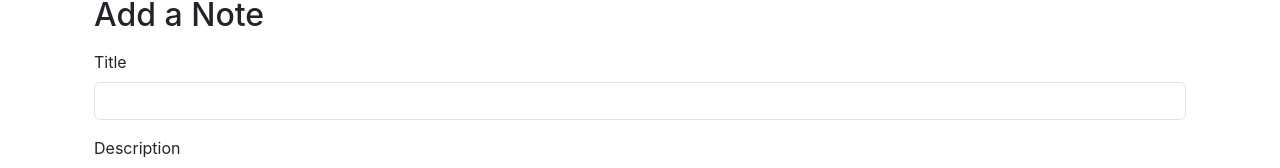
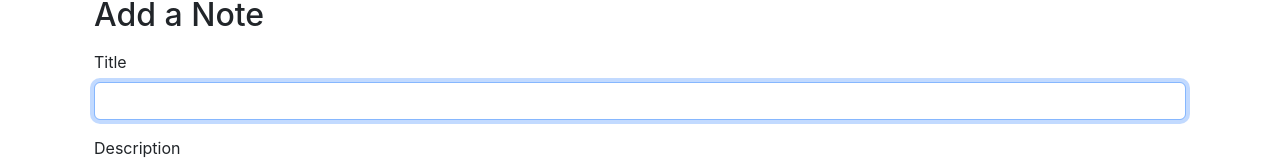
Before and after one commit to MohammadAhmad27/iNotebook-MERN, a React (Create React App) app: page / in a window 1280 px wide. Shown: the part 126-294 px from the top of the page. Built offline with nearby package versions, Linux system fonts and the light colour scheme; no server answers; sample sign-in values are in the browser's storage.

Commit message:
Added useRef hook to focus on title (input field)

```diff
--- a/src/components/AddNote.js
+++ b/src/components/AddNote.js
@@ -1,22 +1,27 @@
-import React, { useContext, useState } from 'react'
-import noteContext from "../context/notes/noteContext"
+import React, { useContext, useState, useRef, useEffect } from 'react';
+import noteContext from "../context/notes/noteContext";
 
 const AddNote = ({ showAlert }) => {
     const context = useContext(noteContext);
     const { addNote } = context;
-
+    const inputRef = useRef(null);
     const [note, setNote] = useState({ title: "", description: "" });
 
     const handleSubmit = (event) => {
         event.preventDefault();
         addNote(note.title, note.description);
         setNote({ title: "", description: "" });
-        showAlert(" Note Added Successfully!", "success");
-    }
+        showAlert("Note Added Successfully!", "success");
+        inputRef.current.focus(); // Focus the title input field again
+    };
 
     const onChange = (e) => {
         setNote({ ...note, [e.target.name]: e.target.value });
-    }
+    };
+
+    useEffect(() => {
+        inputRef.current.focus();
+    }, []);
 
     return (
         <div className="container my-3">
@@ -24,17 +29,41 @@ const AddNote = ({ showAlert }) => {
             <form className="my-3" onSubmit={handleSubmit}>
                 <div className="mb-3">
                     <label htmlFor="title" className="form-label">Title</label>
-                    <input type="text" className="form-control" id="title" name="title" aria-describedby="emailHelp" value={note.title} onChange={onChange} minLength={5} required />
+                    <input
+                        ref={inputRef}
+                        type="text"
+                        className="form-control"
+                        id="title"
+                        name="title"
+                        aria-describedby="emailHelp"
+                        value={note.title}
+                        onChange={onChange}
+                        minLength={5}
+                        required
+                    />
                 </div>
                 <div className="mb-3">
                     <label htmlFor="description" className="form-label">Description</label>
-                    <input type="text" className="form-control" id="description" name="description" value={note.description} onChange={onChange} minLength={5} required />
+                    <input
+                        type="text"
+                        className="form-control"
+                        id="description"
+                        name="description"
+                        value={note.description}
+                        onChange={onChange}
+                        minLength={5}
+                        required
+                    />
                 </div>
-
-                <button disabled={note.title.length < 5 || note.description.length < 5} className="btn btn-primary" >Add Note</button>
+                <button
+                    disabled={note.title.length < 5 || note.description.length < 5}
+                    className="btn btn-primary"
+                >
+                    Add Note
+                </button>
             </form>
         </div>
-    )
-}
+    );
+};
 
-export default AddNote
+export default AddNote;
```
